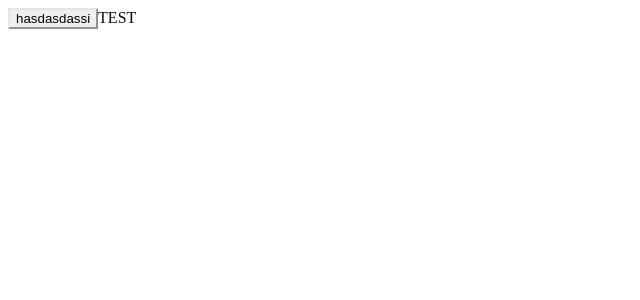
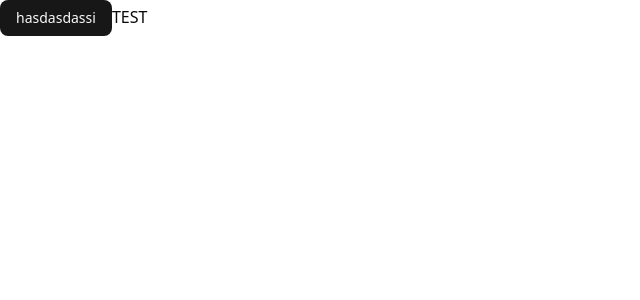
Before and after one commit to nu-tree/nu-tree.github.io, a React (Vite) app: page / in a window 1280 px wide. Shown: the top 300 px of the page, without its empty margins (0-640 px from the left). Built offline with nearby package versions, Linux system fonts and the light colour scheme.

Commit message:
feat: tailwind 재설정

```diff
--- a/src/index.css
+++ b/src/index.css
@@ -1,4 +1,5 @@
 @custom-variant dark (&:is(.dark *));
+@import 'tailwindcss';
 
 :root {
   --radius: 0.625rem;
--- a/src/main.tsx
+++ b/src/main.tsx
@@ -1,6 +1,5 @@
 import { StrictMode } from 'react';
 import { createRoot } from 'react-dom/client';
-import 'tailwindcss';
 import './index.css';
 import App from './App.tsx';
 
```
